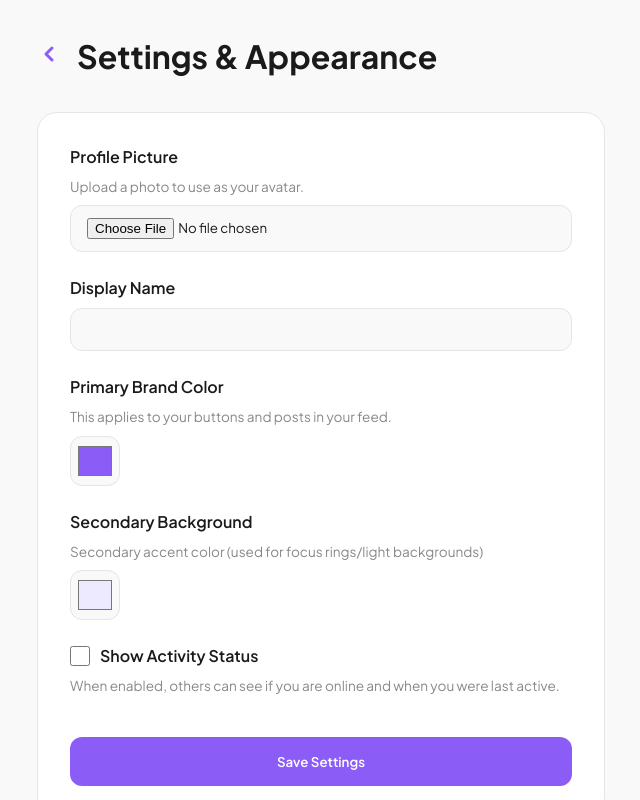
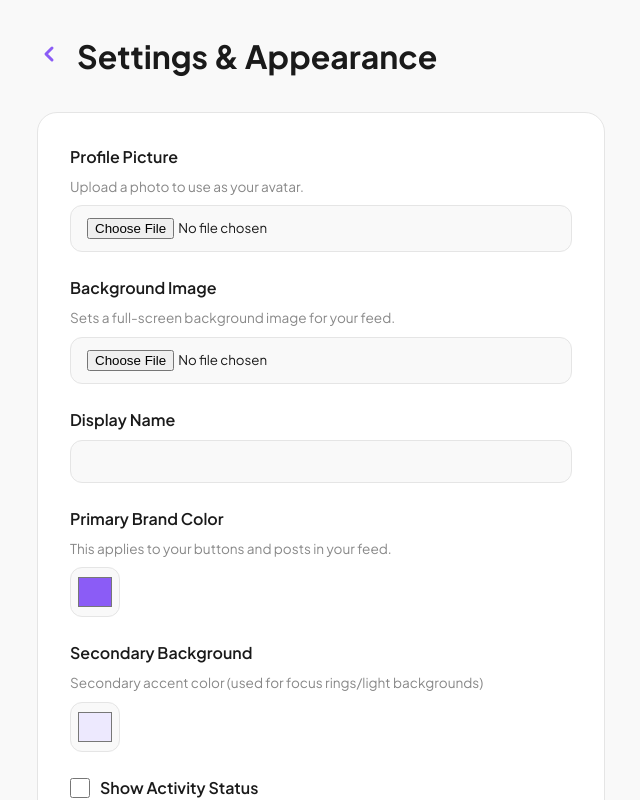
Before and after one commit to shaqsingh/peach-clone, a Next.js app: page /settings in a window 1280 px wide. Shown: the top 800 px of the page, without its empty margins (319-959 px from the left). Built offline with nearby package versions, Linux system fonts and the light colour scheme; no server answers; the database is empty; sample sign-in values are in the browser's storage.

Commit message:
readd bg img

```diff
--- a/src/app/settings/page.tsx
+++ b/src/app/settings/page.tsx
@@ -46,6 +46,20 @@ export default async function SettingsPage() {
           <input
             type="file"
             name="avatar"
+            accept="image/*"
+            className={styles.input}
+          />
+        </div>
+
+        <div className={styles.fieldGroup}>
+          <label className={styles.label}>Background Image</label>
+          <p className={styles.desc}>Sets a full-screen background image for your feed.</p>
+          {user?.bgImageUrl && (
+            <img src={user.bgImageUrl} alt="Current background" style={{ width: '100%', height: '100px', borderRadius: '12px', objectFit: 'cover', marginBottom: '0.75rem' }} />
+          )}
+          <input
+            type="file"
+            name="bgImage"
             accept="image/*"
             className={styles.input}
           />
```
